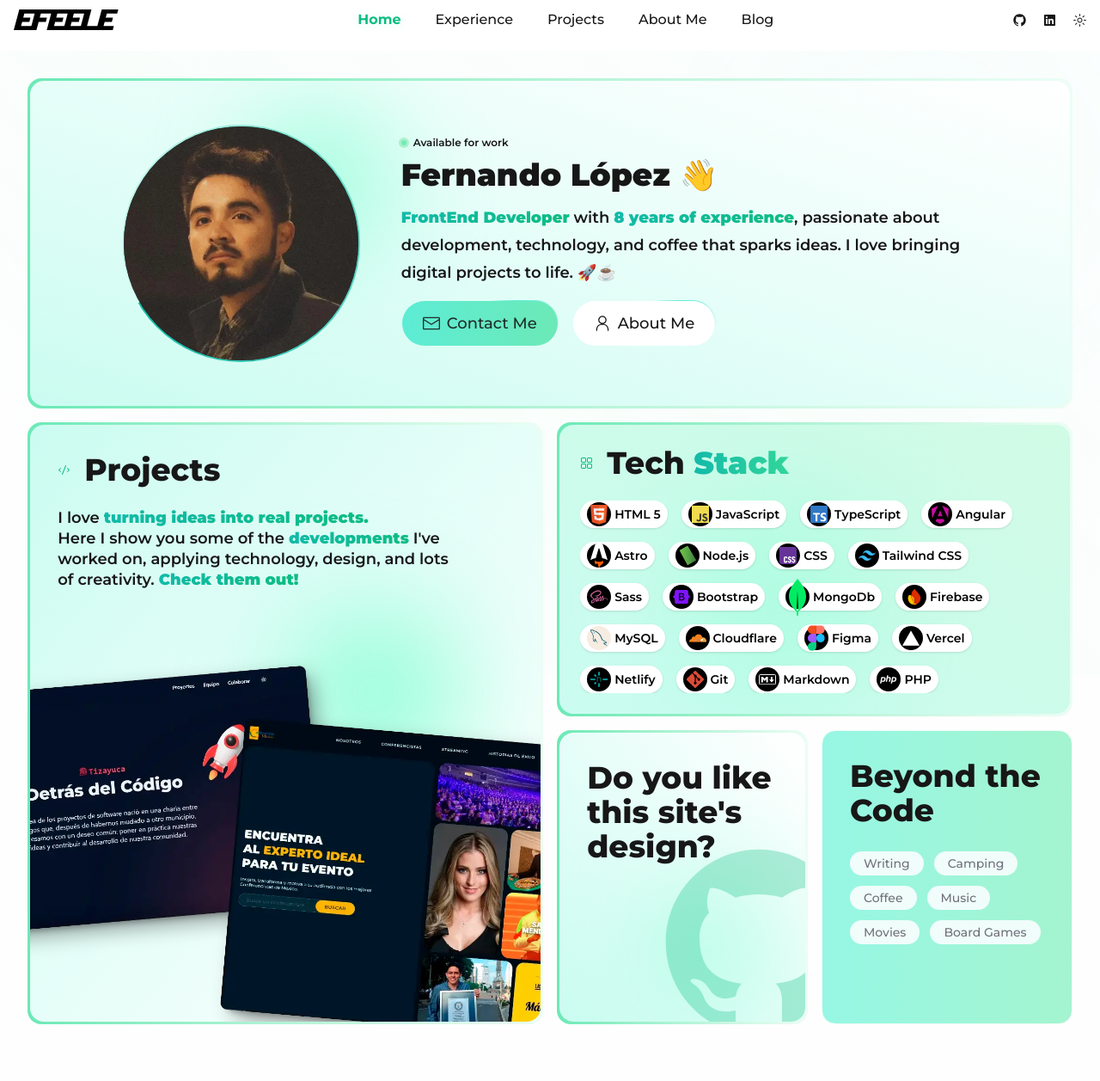
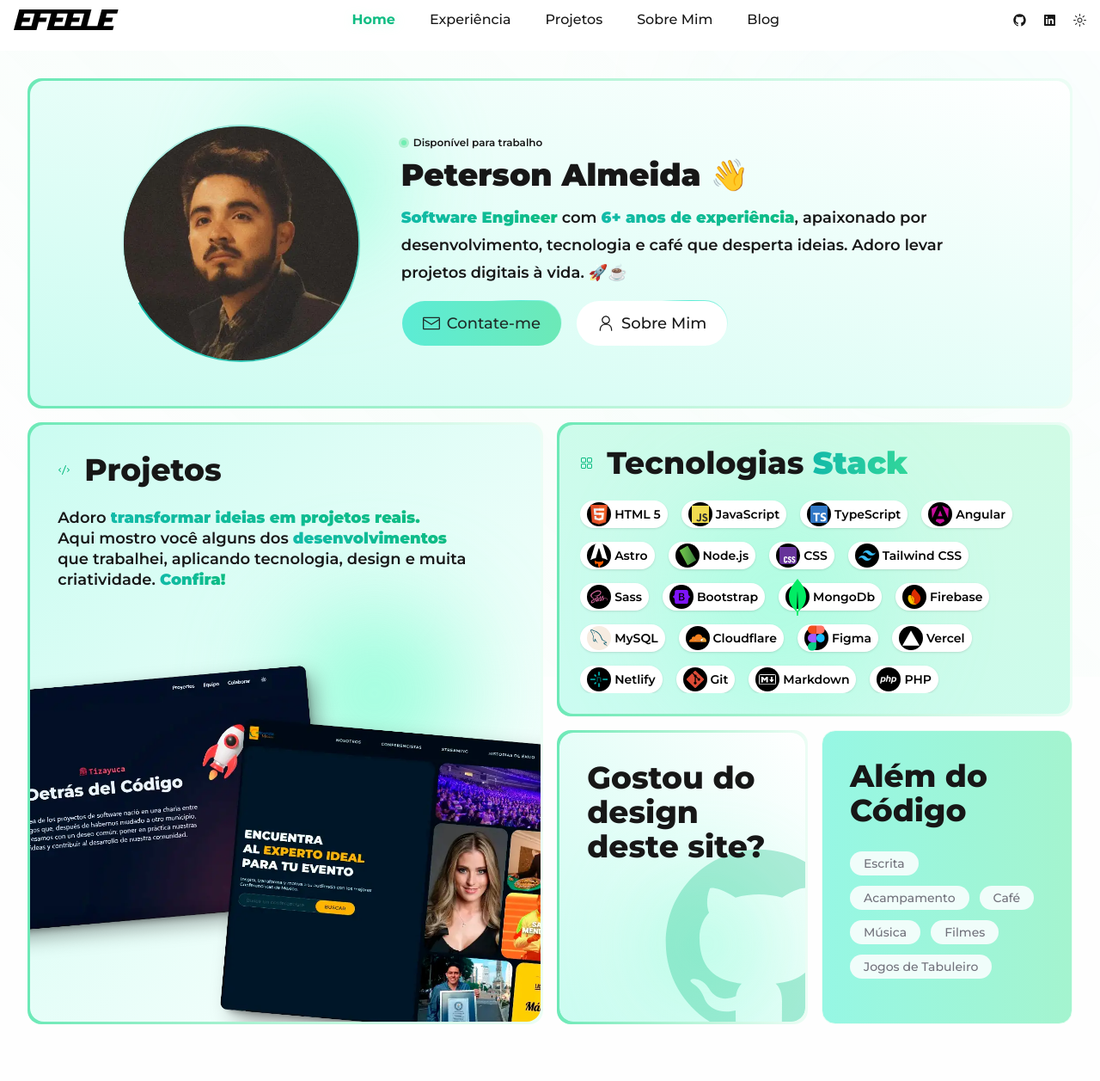
Before and after one commit to peterpaulodev/portfolio, an Astro site: page / in a window 1280 px wide. Shown: the part 13-1270 px from the top of the page at 86% size. Built offline with nearby package versions, Linux system fonts and the light colour scheme; Astro itself is replaced by a stand-in of ours.

Commit message:
feat: new header text and techs

```diff
--- a/src/components/blog/Hero.astro
+++ b/src/components/blog/Hero.astro
@@ -88,7 +88,7 @@ const {
           <Heading text={profileName} level={3} />
           <Button
             link={profileLink}
-            text="About Me"
+            text="Sobre mim"
             iconName="person"
             class="drop-shadow-xl"
           />
--- a/src/components/layout/Navigation.astro
+++ b/src/components/layout/Navigation.astro
@@ -10,15 +10,15 @@ const { items = [] }: { items: (keyof typeof menu)[] } = Astro.props as {
 };
 
 const menu = {
-  about: { name: "About Me", path: "/about-me" },
+  about: { name: "Sobre Mim", path: "/about-me" },
   blog: {
     name: "Blog",
     path: "/blog/",
-    dropdown: [{ name: "All Posts", path: "/blog/posts/" }],
+    dropdown: [{ name: "Todos os Posts", path: "/blog/posts/" }],
   },
   home: { name: "Home", path: "/#home" },
-  experience: { name: "Experience", path: "/#experience" },
-  projects: { name: "Projects", path: "/#projects" },
+  experience: { name: "Experiência", path: "/#experience" },
+  projects: { name: "Projetos", path: "/#projects" },
 };
 
 // Common base classes
--- a/src/components/portfolio/HeroIndex.astro
+++ b/src/components/portfolio/HeroIndex.astro
@@ -49,7 +49,7 @@ const {
               <a
                 href={profileLink}
                 class="flex h-full w-full"
-                aria-label="View about me page"></a>
+                aria-label="Ver a página Sobre Mim"></a>
             </div>
           </div>
         </div>
@@ -64,7 +64,7 @@ const {
           <span
             class="before:mr-2 before:block before:h-1.5 before:w-1.5 before:rounded-full before:bg-green-400 before:shadow-[0px_0px_0px_3px_rgba(34,197,94,0.5)] before:animate-pulse before:content-['']"
           ></span>
-          Available for work
+          Disponível para trabalho
         </span>
 
         <h1
@@ -78,11 +78,10 @@ const {
           <span
             class="bg-linear-to-r from-riptide-500 to-mint-500 bg-clip-text font-black text-transparent dark:from-riptide-300 dark:to-mint-200"
             >{profileTitle}</span
-          > with <span
+          > com <span
             class="bg-linear-to-r from-riptide-500 to-mint-500 bg-clip-text font-black text-transparent dark:from-riptide-300 dark:to-mint-200"
-            >8 years of experience</span
-          >, passionate about development, technology, and coffee that sparks
-          ideas. I love bringing digital projects to life. 🚀☕
+            >6+ anos de experiência</span
+          >, apaixonado por desenvolvimento, tecnologia e café que desperta ideias. Adoro levar projetos digitais à vida. 🚀☕
         </p>
 
         <div class="flex gap-4 max-sm:flex-col max-sm:items-center">
@@ -93,7 +92,7 @@ const {
           />
           <Button
             link={profileLink}
-            text="About Me"
+            text="Sobre Mim"
             iconName="person"
             variant="dark"
           />
@@ -108,7 +107,7 @@ const {
       class="col-start-2 row-start-2 flex flex-col gap-3 rounded-2xl border border-emerald-50 bg-linear-to-r from-riptide-200 to-mint-200 p-8 dark:border-zinc-800 dark:border-2 dark:bg-zinc-800 dark:bg-gradient-radial dark:from-riptide-500 dark:to-mint-500 max-md:gap-0 max-xl:p-5 max-md:p-4 max-lg:gap-1 md:col-start-4"
     >
       <div class="flex flex-col-reverse items-start gap-4 max-md:gap-2">
-        <Heading text="Beyond the Code" level={2} />
+        <Heading text="Além do Código" level={2} />
       </div>
 
       <div class="overflow-y-auto">
@@ -132,7 +131,7 @@ const {
               class="relative flex h-full flex-col gap-8 p-8 dark:before:bg-[radial-gradient(circle,rgba(13,188,130)_0,rgba(1,45,34)_100%)] before:bg-[radial-gradient(circle,rgba(95,255,202)_0,rgba(144,253,210)_100%)] before:absolute before:left-30 before:bottom-30 before:h-[30%] before:aspect-square before:rounded-full before:blur-3xl before:opacity-90 before:transition before:z-0 max-xl:p-5 max-md:p-4 xl:before:bottom-10"
             >
               <div class="z-2">
-                <Heading text="Do you like this site's design?" level={3} />
+                <Heading text="Gostou do design deste site?" level={3} />
               </div>
 
               <Icon
@@ -158,7 +157,7 @@ const {
             name="dashboard"
             aria-hidden="true"
           />
-          <Heading text="Tech" textGradient="Stack" level={3} />
+          <Heading text="Tecnologias" textGradient="Stack" level={3} />
         </div>
         <div class="overflow-y-auto">
           <Tools />
@@ -182,22 +181,22 @@ const {
             name="code"
             aria-hidden="true"
           />
-          <Heading text="Projects" level={3} />
+          <Heading text="Projetos" level={3} />
         </div>
         <p
           class="z-2 my-6 text-lg font-semibold leading-6 dark:text-gray-200 text-blacktext max-xl:text-base max-w-[90%] max-md:max-w-[85%]"
         >
-          I love <span
+          Adoro <span
             class="bg-linear-to-r from-riptide-500 to-mint-500 bg-clip-text font-black text-transparent dark:from-riptide-300 dark:to-mint-200"
-            >turning ideas into real projects.</span
+            >transformar ideias em projetos reais.</span
           >
-          <br /> Here I show you some of the <span
+          <br /> Aqui mostro você alguns dos <span
             class="bg-linear-to-r from-riptide-500 to-mint-500 bg-clip-text font-black text-transparent dark:from-riptide-300 dark:to-mint-200"
-            >developments</span
-          > I've worked on, applying technology, design, and lots of creativity.
+            >desenvolvimentos</span
+          > que trabalhei, aplicando tecnologia, design e muita criatividade.
           <span
             class="bg-linear-to-r from-riptide-500 to-mint-500 font-black bg-clip-text text-transparent dark:from-riptide-300 dark:to-mint-200"
-            >Check them out!</span
+            >Confira!</span
           >
         </p>
         <img
--- a/src/content/staticData/allStaticData.json
+++ b/src/content/staticData/allStaticData.json
@@ -1,39 +1,39 @@
 {
   "profileImage": "/images/efeeleprofile.webp",
-  "profileAlt": "Photo of Fernando Aldair López Ponce (EFEELE) for the blog",
+  "profileAlt": "Foto de Peterson Almeida para o blog",
   "profileLink": "/about-me",
-  "profileTitle": "FrontEnd Developer",
-  "profileName": "Fernando López",
+  "profileTitle": "Software Engineer",
+  "profileName": "Peterson Almeida",
   "github": "https://github.com/EFEELE/NeonMint",
-  "githubText": "Do you like this blog's design?",
+  "githubText": "Gostou do design deste blog?",
   "portfolioImage": "/images/portfolio.webp",
   "email": "hello@efeele.dev",
-  "linkedin": "https://www.linkedin.com/in/efeele/",
-  "instagram": "https://www.instagram.com/efeele.dev/",
+  "linkedin": "https://www.linkedin.com/in/peterson-paulo-marques/",
+  "instagram": "https://www.instagram.com/peterpaulodev/",
   "youtube": "https://www.youtube.com/@efeeledev",
   "alias": "EFEELE",
-  "contactSectionTitle": "Ready to take your idea to the next level?",
-  "contactSectionSubtitle": "Let's work together.",
-  "contactSectionButtonText": "Contact Me",
+  "contactSectionTitle": "Pronto para levar sua ideia para o próximo nível?",
+  "contactSectionSubtitle": "Vamos trabalhar juntos.",
+  "contactSectionButtonText": "Contate-me",
   "contactSectionButtonIcon": "paperplane",
-  "techsTitle": "TECHS",
+  "techsTitle": "TECNOLOGIAS",
   "instagramIconName": "instagram",
   "youtubeIconName": "youtube",
   "githubIconName": "github",
   "linkedinIconName": "linkedin",
   "emailIconName": "envelope",
   "hobbies": [
-    "Writing",
-    "Camping",
-    "Coffee",
-    "Music",
-    "Movies",
-    "Board Games"
+    "Escrita",
+    "Acampamento",
+    "Café",
+    "Música",
+    "Filmes",
+    "Jogos de Tabuleiro"
   ],
-  "pageTitle": "NeonMint by | Fernando Lopez | EFEELE",
-  "pageDescription": "Is a modern, minimalist template crafted for developers and digital creatives.",
+  "pageTitle": "Peterson Almeida | Portfólio",
+  "pageDescription": "Um template moderno e minimalista criado para desenvolvedores e criativos digitais.",
   "OGImage": {
     "url": "/images/imagedefault.webp",
-    "alt": "Screenshot of a web portfolio with a modern and dark design. Featuring Fernando López, a Frontend Developer with 8 years of experience, highlighting his passion for development and technology. Includes contact sections, projects, and a technology stack with technologies like HTML5, JavaScript, TypeScript, Angular, Node.js, CSS, Tailwind, and more."
+    "alt": "Captura de tela de um portfólio web com design moderno e escuro. Apresenta Fernando López, um Desenvolvedor Frontend com 8 anos de experiência, destacando sua paixão por desenvolvimento e tecnologia. Inclui seções de contato, projetos e uma pilha de tecnologia com tecnologias como HTML5, JavaScript, TypeScript, Angular, Node.js, CSS, Tailwind e muito mais."
   }
 }
--- a/src/layouts/Layout.astro
+++ b/src/layouts/Layout.astro
@@ -4,21 +4,21 @@ import Header from "../components/layout/Header.astro";
 import Footer from "../components/layout/Footer.astro";
 import  SpeedInsights  from "@vercel/speed-insights/astro"
 const {
-  pageTitle = "NeonMint by EFEELE 🚀",
-  description = "Welcome to NeonMint by EFEELE, where I develop software and share knowledge.",
+  pageTitle = "Peterson Almeida | Portfólio",
+  description = "Welcome to Peterson Almeida, where I develop software and share knowledge.",
   ogimage = {
     url: "/images/imagedefault.webp",
-    alt: "Default image of EFEELE",
+    alt: "Default image of Peterson Almeida",
   },
 } = Astro.props;
 
 const siteUrl = new URL(Astro.url).origin;
 const SEO = {
-  sitename: "NeonMint by EFEELE🚀",
+  sitename: "Peterson Almeida | Portfólio",
   url: siteUrl,
-  locale: "en_US",
-  author: "Fernando Lopez | EFEELE",
-  twitter: "@efeeledev",
+  locale: "pt_BR",
+  author: "Peterson Almeida",
+  twitter: "@petersonalmeida",
 };
 
 
--- a/src/layouts/MarkdownAbout.astro
+++ b/src/layouts/MarkdownAbout.astro
@@ -50,7 +50,7 @@ const { frontmatter } = Astro.props;
                   <a
                     href="/about-me"
                     class="flex h-full w-full"
-                    aria-label="View about me page"></a>
+                    aria-label="Ver a página Sobre Mim"></a>
                 </div>
               </div>
             </div>
```
Also changed, not shown: src/components/portfolio/Tools.astro (line endings or trailing spaces), 1 other file.
